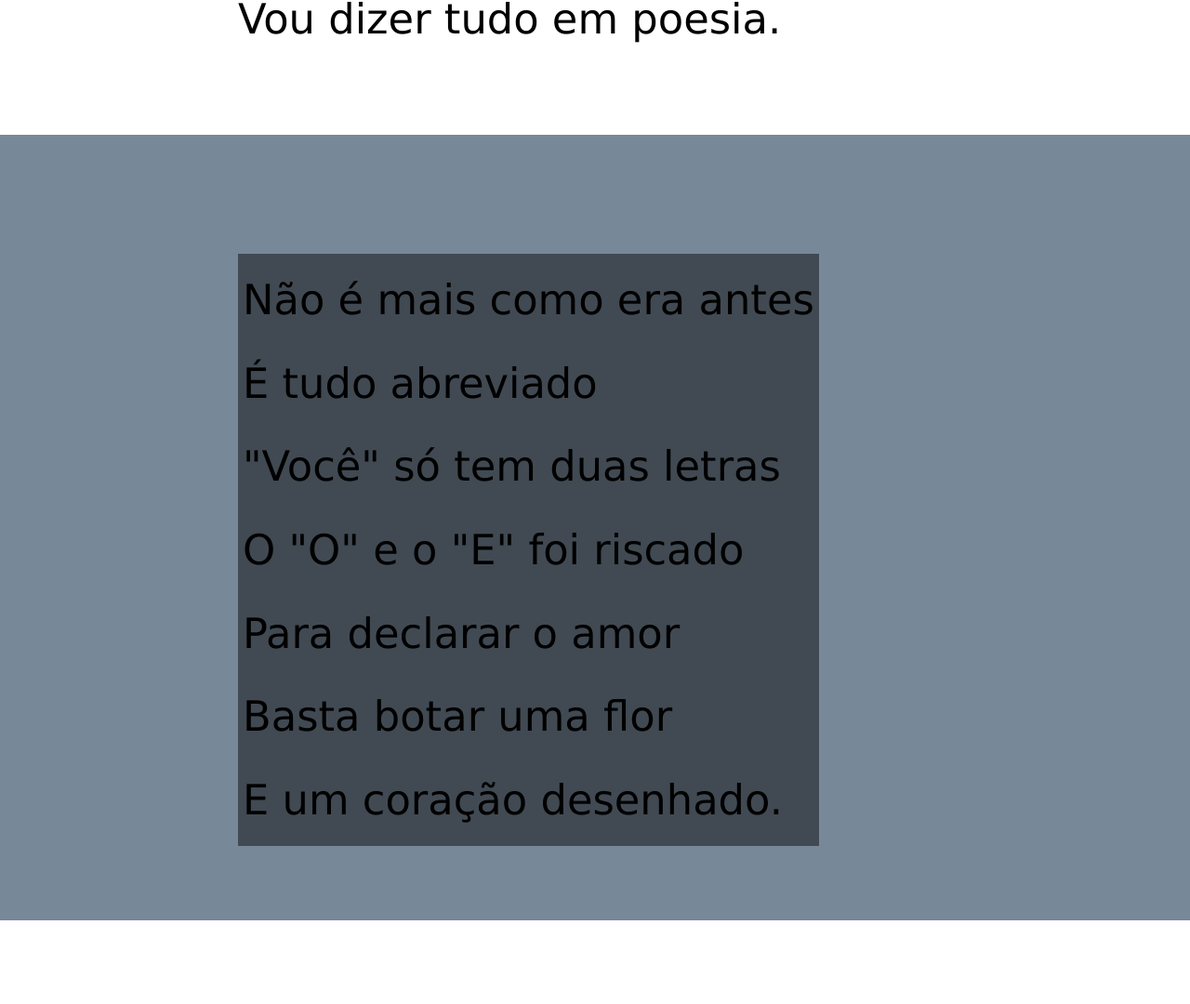
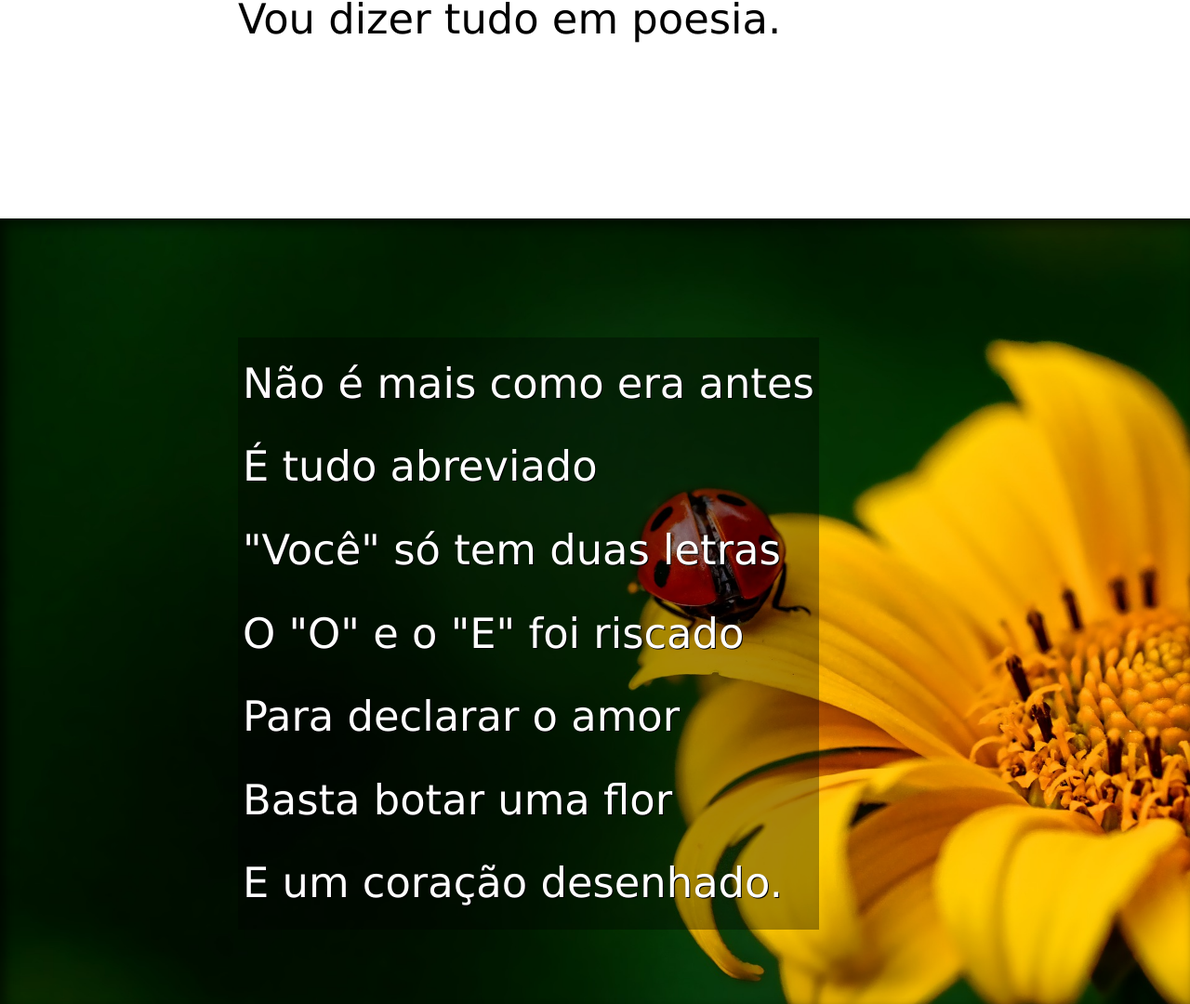
Before and after one commit to greickpadua593/projeto-cordel, a plain HTML site: page index.html in a window 1280 px wide. Shown: the part 950-2030 px from the top of the page at 93% size. Drawn offline with Linux system fonts and the light colour scheme.

Commit message:
alterando arquivos

```diff
--- a/index.html
+++ b/index.html
@@ -28,7 +28,7 @@
 
 
 
-    <section class="imagem">
+    <section class="imagem" id="img01">
         <p>
             Não é mais como era antes <br>
             É tudo abreviado <br>
@@ -67,7 +67,7 @@
 
 
 
-    <section class="imagem">
+    <section class="imagem" id="img02">
         <p>
             Tenho saudade das cartas<br>
             Escritas com a própria mão<br>
--- a/style.css
+++ b/style.css
@@ -64,6 +64,10 @@ section{
     font-size: 3.5vw;
 }
 
+ section >p{
+    padding-bottom: 2em;
+ }
+
 section.normal{
     background-color: white;
     color: black;
@@ -71,14 +75,26 @@ section.normal{
 
 section.imagem{
     background-color: lightslategrey;
+    color: white;
+    box-shadow: inset 6px 6px 13px 0px rgba(0, 0, 0, 0.637);
+    background-size: cover;
+    background-attachment: fixed;
 }
 
 section.imagem >p {
-    background-color: rgba(0, 0, 0, 0.459);
+    background-color: rgba(0, 0, 0, 0.342);
     display: inline-block;
     padding: 5px;
+    text-shadow: 1px 1px 0px black;
+}
+ section#img01{
+       background-image: url("imagens/background001.jpg");
+       background-position: right center;
+ }
 
-}
+ section#img02{
+        background-image: url("imagens/background002.jpg");
+ }
 footer{
     background-color: black;
     text-align: center;
```
